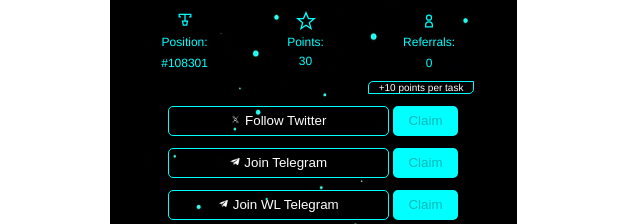
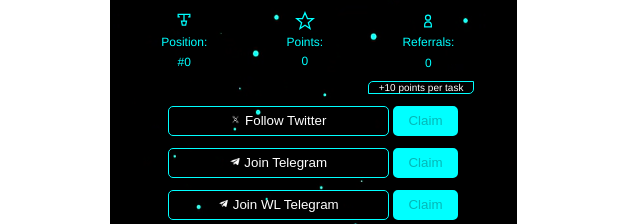
Before and after one commit to princeop12/ignite_xyz, a plain HTML site: page IGNW/dashboard.html in a window 1280 px wide. Shown: the part 383-607 px from the top of the page, 327-967 px from the left. Drawn offline with Linux system fonts and the light colour scheme; no server answers; sample sign-in values are in the browser's storage.

Commit message:
Update dashboard.html

```diff
--- a/IGNW/dashboard.html
+++ b/IGNW/dashboard.html
@@ -31,14 +31,14 @@
                     <img src="trophy.svg" alt="Position Icon" width="20" height="20">
                 </div>
                 <div class="icon-name">Position:</div>
-                <div class="info" id="displayPosition">#108301</div>
+                <div class="info" id="displayPosition">#0</div>
             </div>
             <div class="details">
                 <div class="icon">
                     <img src="star.svg" alt="Points Icon" width="20" height="20">
                 </div>
                 <div class="icon-name">Points:</div>
-                <div class="info" id="displayPoints">30</div>
+                <div class="info" id="displayPoints">0</div>
             </div>
             <div class="details">
                 <div class="icon">
```
